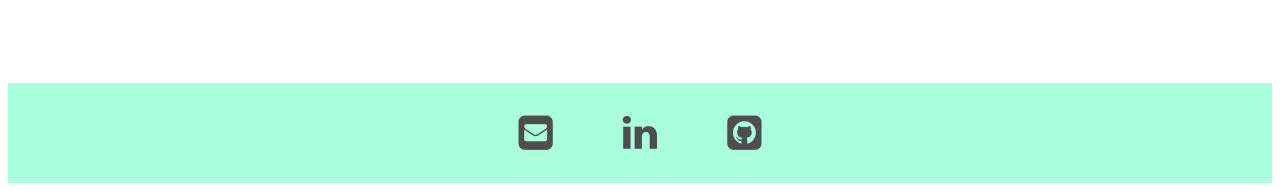
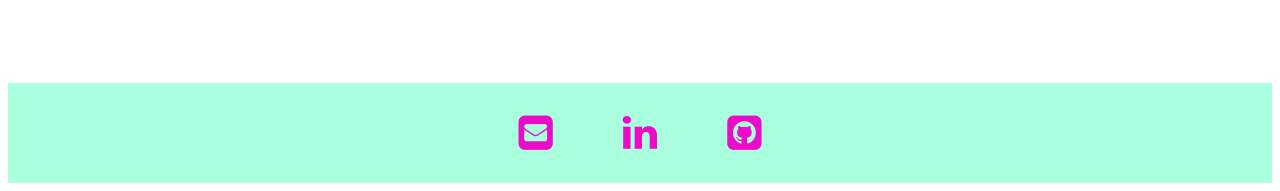
Before and after one commit to liz-allison/Blog, a plain HTML site: page index.html in a window 1280 px wide. Shown: the part 1162-1353 px from the top of the page. Drawn offline with Linux system fonts and the light colour scheme.

Commit message:
Updated footer color

```diff
--- a/CSS/footer.css
+++ b/CSS/footer.css
@@ -13,7 +13,7 @@ footer {
 
 .fa {
     padding: 30px;
-    color: #4e4e4e;
+    color: #ec0bc7; /*#4e4e4e I also like here*/
     text-decoration: none;
 }
 
```
